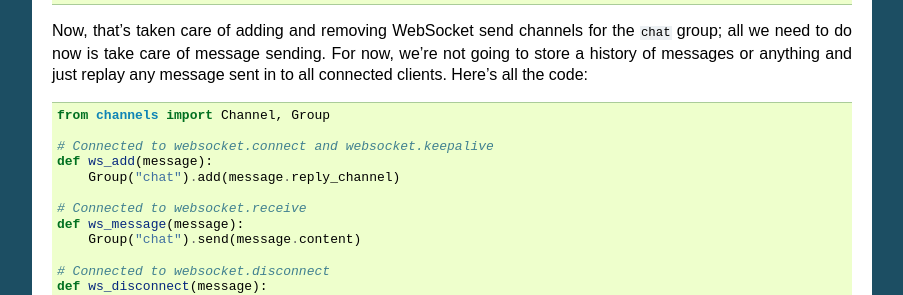
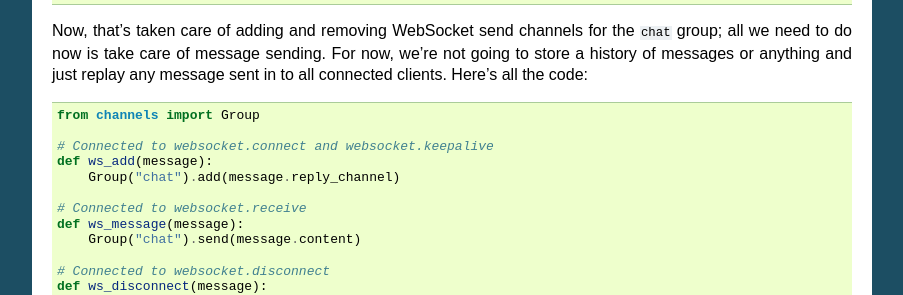
Before and after one commit to phillipchain/DjangoChannels, a Sphinx documentation site: the page built from docs/getting-started.rst, in a window 1280 px wide and 900 px high, scrolled down 2081 px. Shown: the part 152-447 px from the top of the window, without its empty margins (198-1101 px from the left). Built offline with Sphinx 7.4.7, drawn with Linux system fonts in a browser that asks for light colours.

Commit message:
updated typo in docs example

```diff
--- a/docs/getting-started.rst
+++ b/docs/getting-started.rst
@@ -138,7 +138,7 @@ Now, that's taken care of adding and removing WebSocket send channels for the
 we're not going to store a history of messages or anything and just replay
 any message sent in to all connected clients. Here's all the code::
 
-    from channels import Channel, Group
+    from channels import Group
 
     # Connected to websocket.connect and websocket.keepalive
     def ws_add(message):
@@ -261,7 +261,7 @@ just like a normal Django session.
 Let's use it now to build a chat server that expects you to pass a chatroom
 name in the path of your WebSocket request (we'll ignore auth for now - that's next)::
 
-    from channels import Channel
+    from channels import Group
     from channels.decorators import channel_session
 
     # Connected to websocket.connect
```
Also changed, not shown: other parts of docs/getting-started.rst (+1 -1 lines).
